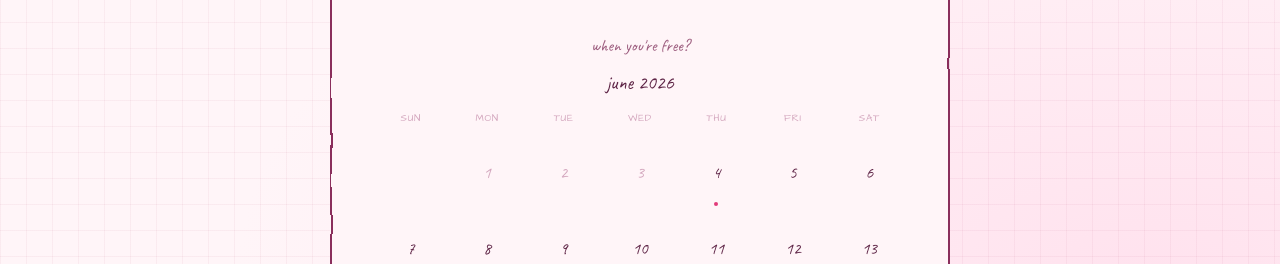
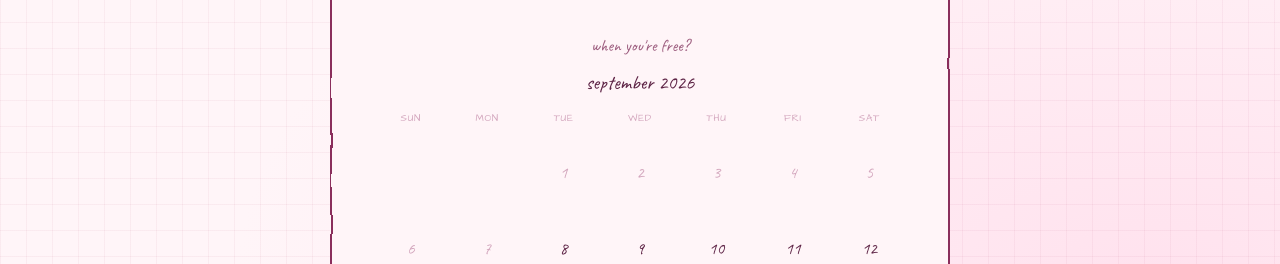
Before and after one commit to itsnang/sayyesly, a Next.js app: page /picker in a window 1280 px wide. Shown: the part 524-788 px from the top of the page. Built offline with nearby package versions, Linux system fonts and the light colour scheme.

Commit message:
Update DatePicker to use dynamic month names and improve date handling

```diff
--- a/app/components/DatePicker.tsx
+++ b/app/components/DatePicker.tsx
@@ -17,8 +17,11 @@ interface Scrap {
 const MARKS = ["♥", "♡", "✓", "✦", "★"];
 const TINTS = ["pink", "lav", "plum"];
 const DAYS_OF_WEEK = ["sun", "mon", "tue", "wed", "thu", "fri", "sat"];
+const MONTH_NAMES = [
+  "january", "february", "march", "april", "may", "june",
+  "july", "august", "september", "october", "november", "december",
+];
 const TIME_SLOTS = ["6:30 pm", "7:00 pm", "7:30 pm", "8:00 pm", "8:30 pm"];
-const TODAY_NUM = 4;
 
 let scrapId = 0;
 
@@ -39,8 +42,16 @@ export default function DatePicker() {
     return "pick a date & time above ↑";
   };
 
+  const today = new Date();
+  const currentYear = today.getFullYear();
+  const currentMonth = today.getMonth();
+  const currentMonthName = MONTH_NAMES[currentMonth];
+  const todayNum = today.getDate();
+  const daysInMonth = new Date(currentYear, currentMonth + 1, 0).getDate();
+  const firstWeekday = new Date(currentYear, currentMonth, 1).getDay();
+
   const handleDayClick = (day: number) => {
-    const d = `june ${day}`;
+    const d = `${currentMonthName} ${day}`;
     setSelectedDate(d);
     setConfirmHint(updateHint(d, selectedTime));
   };
@@ -100,8 +111,10 @@ export default function DatePicker() {
     return "var(--ink)";
   };
 
-  // June 1, 2026 is a Monday → 1 blank before it
-  const calCells = [null, ...Array.from({ length: 30 }, (_, i) => i + 1)];
+  const calCells = [
+    ...Array.from({ length: firstWeekday }, () => null),
+    ...Array.from({ length: daysInMonth }, (_, i) => i + 1),
+  ];
 
   return (
     <>
@@ -247,7 +260,7 @@ export default function DatePicker() {
                 when you&apos;re free?
               </p>
               <div style={{ textAlign: "center", marginBottom: 10 }}>
-                <span style={{ fontFamily: "var(--hand)", fontSize: 20, color: "var(--ink)" }}>june 2026</span>
+                <span style={{ fontFamily: "var(--hand)", fontSize: 20, color: "var(--ink)" }}>{currentMonthName} {currentYear}</span>
               </div>
               <div style={{ display: "grid", gridTemplateColumns: "repeat(7, 1fr)", gap: 3 }}>
                 {DAYS_OF_WEEK.map((d) => (
@@ -268,9 +281,9 @@ export default function DatePicker() {
                 ))}
                 {calCells.map((day, i) => {
                   if (day === null) return <div key={`empty-${i}`} style={{ aspectRatio: "1" }} />;
-                  const isPast = day < TODAY_NUM;
-                  const isToday = day === TODAY_NUM;
-                  const isSelected = selectedDate === `june ${day}`;
+                  const isPast = day < todayNum;
+                  const isToday = day === todayNum;
+                  const isSelected = selectedDate === `${currentMonthName} ${day}`;
                   return (
                     <div
                       key={day}
```
